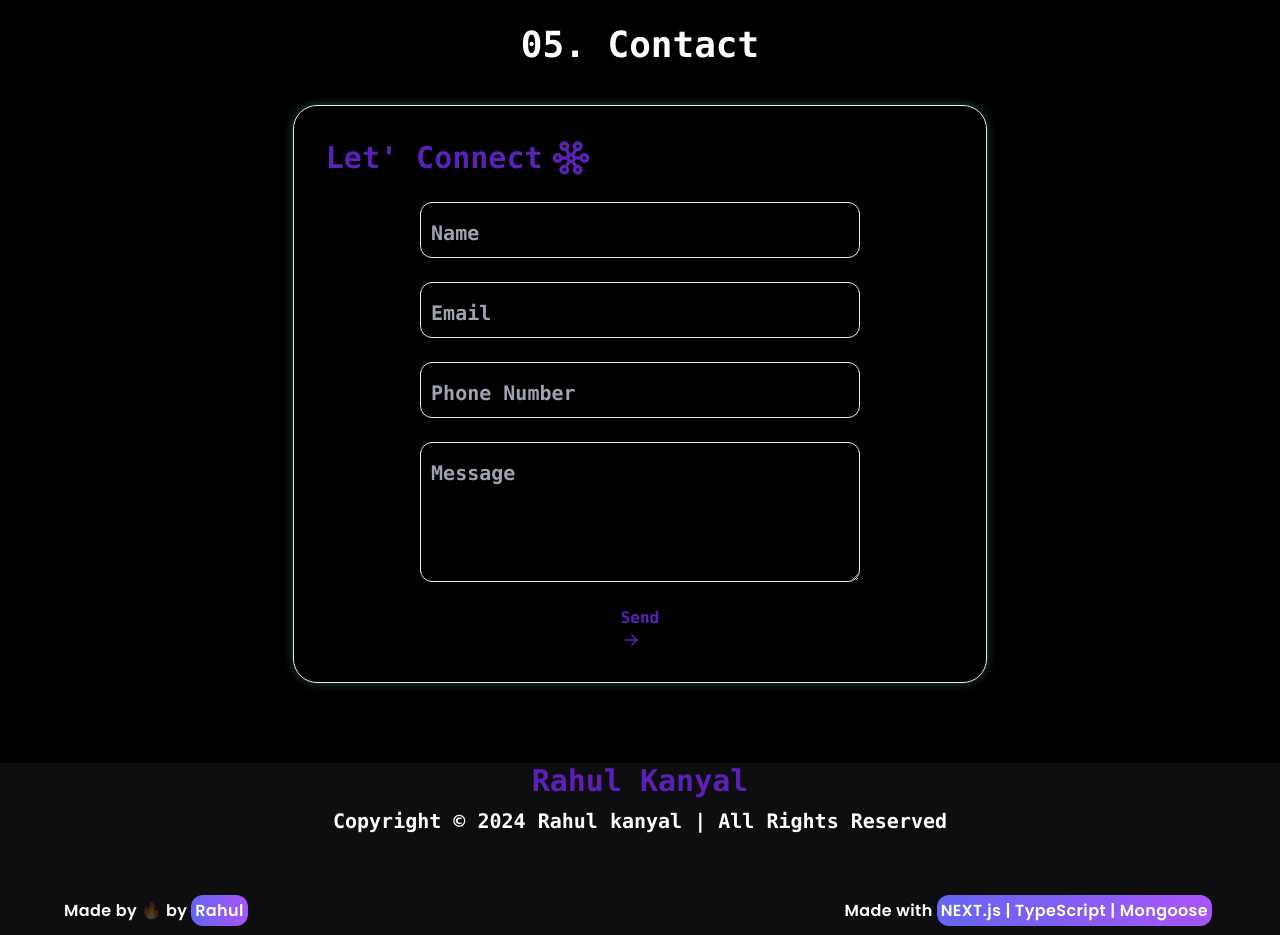
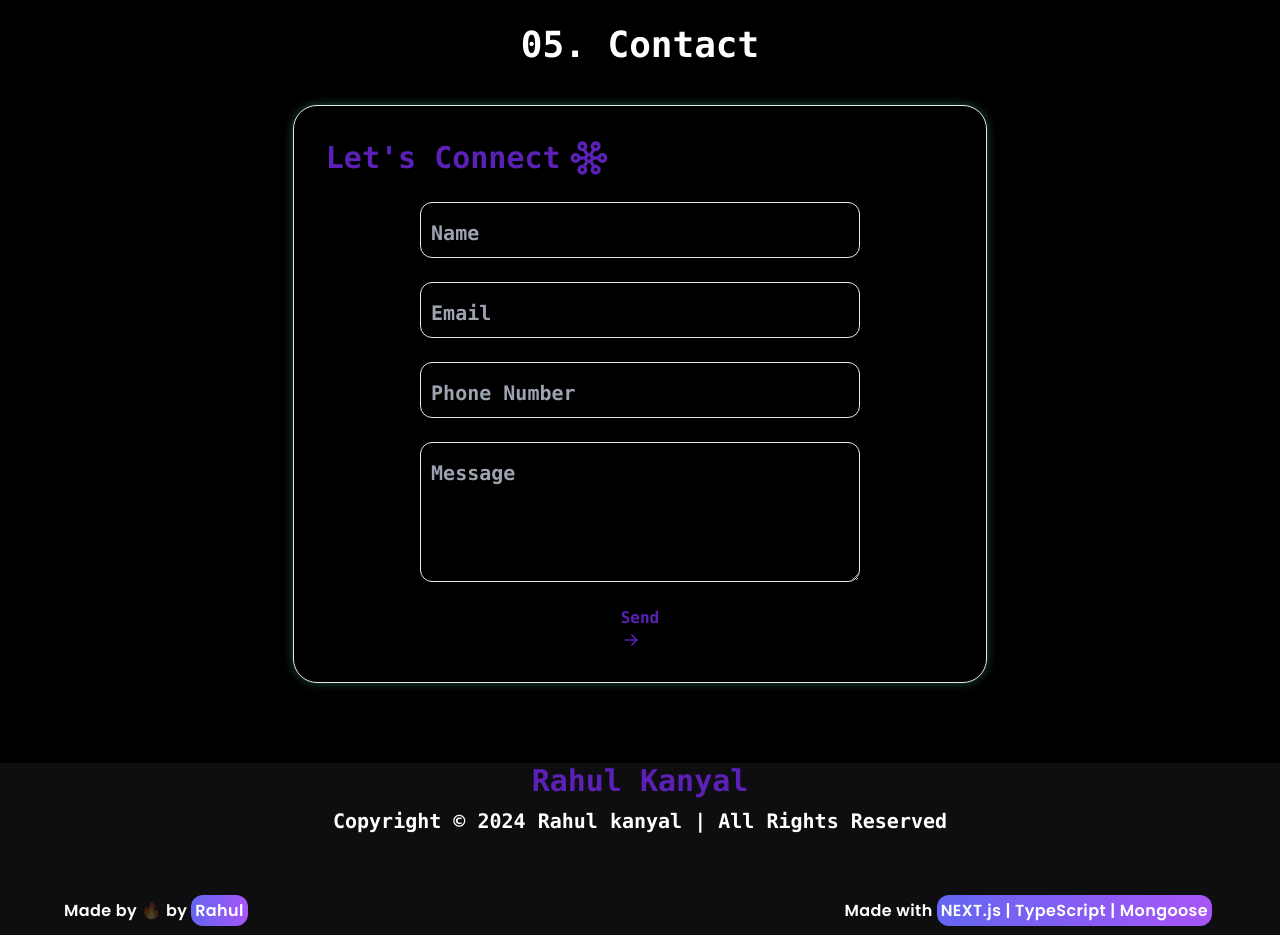
Before and after one commit to Rahulkanyalgith/Portfolio-Rahulkanyal, a Next.js app: page / in a window 1280 px wide. Shown: the part 3120-4055 px from the top of the page. Built offline with nearby package versions, Linux system fonts and the light colour scheme; no server answers; the database is empty.

Commit message:
debugging

```diff
--- a/src/components/About.tsx
+++ b/src/components/About.tsx
@@ -3,6 +3,7 @@ import Link from "next/link";
 import React from "react";
 import { BackgroundGradient } from "@/components/Aceternity/background-gradient";
 
+/* eslint-disable react/no-unescaped-entities */
 function About() {
 	return (
 		<div>
@@ -41,7 +42,7 @@ function About() {
 							important to me since I enjoy turning ideas into tangible
 							products. I am always using the internet to learn new things,
 							adapt fascinating tech, and work on interesting projects. Join me
-							and let&apos;s make something amazing!
+							and let's make something amazing!
 						</p>
 						<div className="mt-2 flex items-center gap-4 md:mt-4">
 							<Link
--- a/src/components/Contact.tsx
+++ b/src/components/Contact.tsx
@@ -5,8 +5,7 @@ import { Button, useMatches } from "@mantine/core";
 import emailjs from "@emailjs/browser";
 import { IconArrowRight, IconTopologyStar3 } from "@tabler/icons-react";
 import toast from "react-hot-toast";
-
-
+/* eslint-disable react/no-unescaped-entities */
 const Contact = () => {
   const form = useRef<HTMLFormElement>(null);
 
@@ -59,7 +58,7 @@ const Contact = () => {
         className="w-[70%] lg-mx:w-full shadow-[0_0_10px_0_#64FFDA50] m-auto flex flex-col gap-6 border border-primaryColor p-8 rounded-3xl sm-mx:p-4"
       >
         <div className="text-3xl text-violet-800 flex gap-2 items-center font-semibold sm-mx:text-2xl xs-mx:text-xl">
-          Let&apos; Connect
+          Let's Connect
           <IconTopologyStar3 className="w-10 text-primaryColor h-10 sm-mx:w-7 sm-mx:h-7" />
         </div>
         <form
```
Also changed, not shown: .eslintrc.json.
